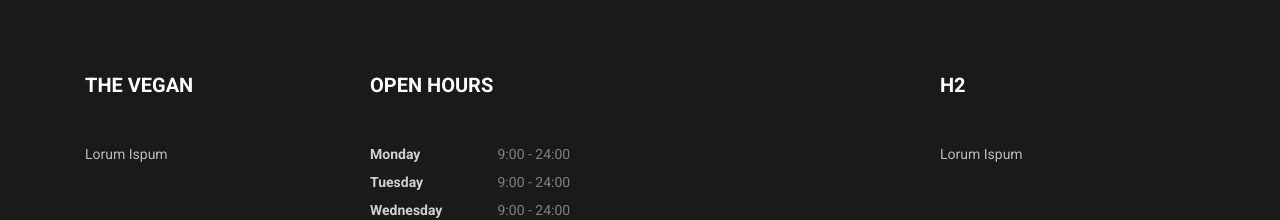
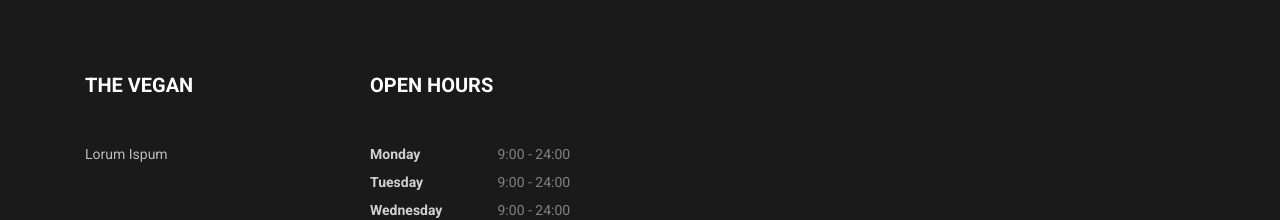
Before and after one commit to SouthFlorenceTSA/The-Vegan, a plain HTML site: page blog-single.html in a window 1280 px wide. Shown: the part 4482-4702 px from the top of the page. Drawn offline with Linux system fonts and the light colour scheme.

Commit message:
Remove heading and paragraph text from blog-single.html for cleaner layout

```diff
--- a/blog-single.html
+++ b/blog-single.html
@@ -314,8 +314,8 @@
     </div>
     <div class="col-md-6 col-lg-3">
       <div class="ftco-footer-widget mb-4">
-       <h2 class="ftco-heading-2">H2</h2>
-       <p>Lorum Ispum</p>
+       <h2 class="ftco-heading-2"></h2>
+       <p></p>
 
     </div>
   </div>
```
